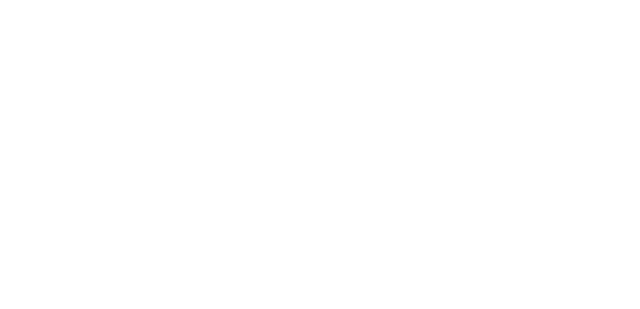
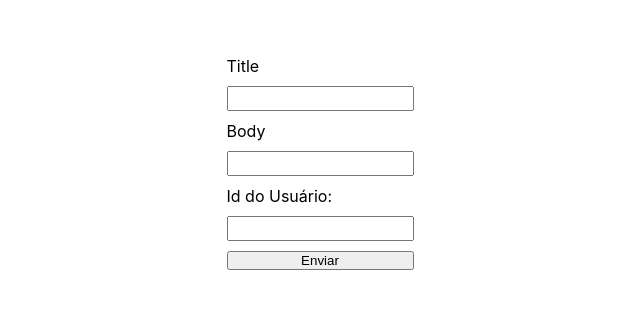
Before and after one commit to estefaneluz/react-hook-form, a React (Create React App) app in the folder classe-01/: page / in a window 1280 px wide. Shown: the part 237-546 px from the top of the page, without its empty margins (320-960 px from the left). Built offline with nearby package versions, Linux system fonts and the light colour scheme.

Commit message:
formulario criado

```diff
--- a/classe-01/src/App.css
+++ b/classe-01/src/App.css
@@ -0,0 +1,21 @@
+*{
+    box-sizing: border-box;
+    margin: 0;
+    padding: 0;
+}
+
+.app {
+    display: grid;
+    place-content: center;
+    height: 100vh;
+}
+
+form {
+    display: flex;
+    flex-direction: column;
+    row-gap: 10px;
+}
+
+input {
+    padding: 3px;
+}
--- a/classe-01/src/App.js
+++ b/classe-01/src/App.js
@@ -3,7 +3,18 @@
 function App() {
   return (
     <div className="app">
+      <form>
+        <label htmlFor="">Title</label>
+        <input type="text"/>
 
+        <label htmlFor="">Body</label>
+        <input type="text"/>
+
+        <label htmlFor="">Id do Usuário:</label>
+        <input type="number"/>
+
+        <button>Enviar</button>
+      </form>
     </div>
   );
 }
```
